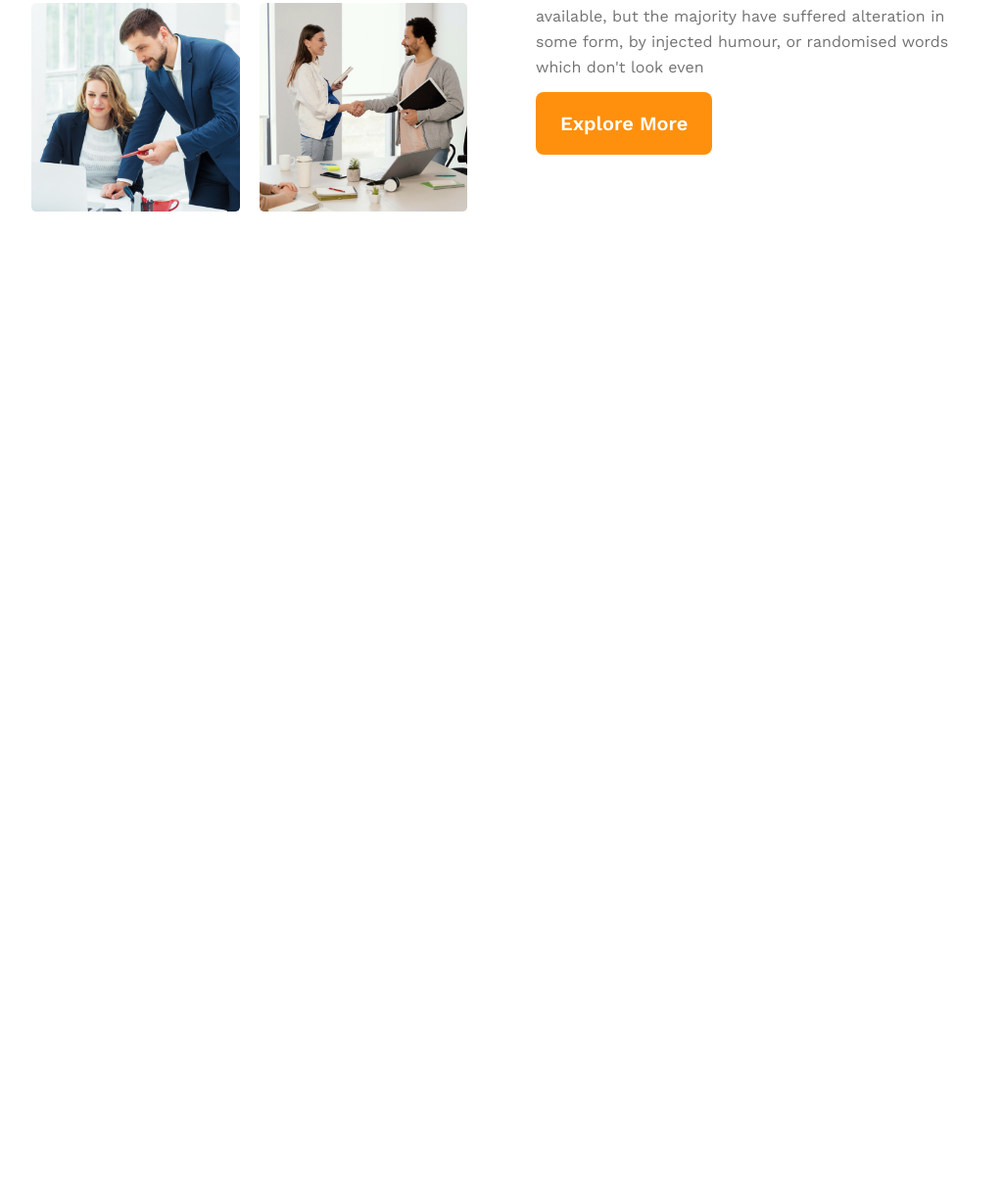
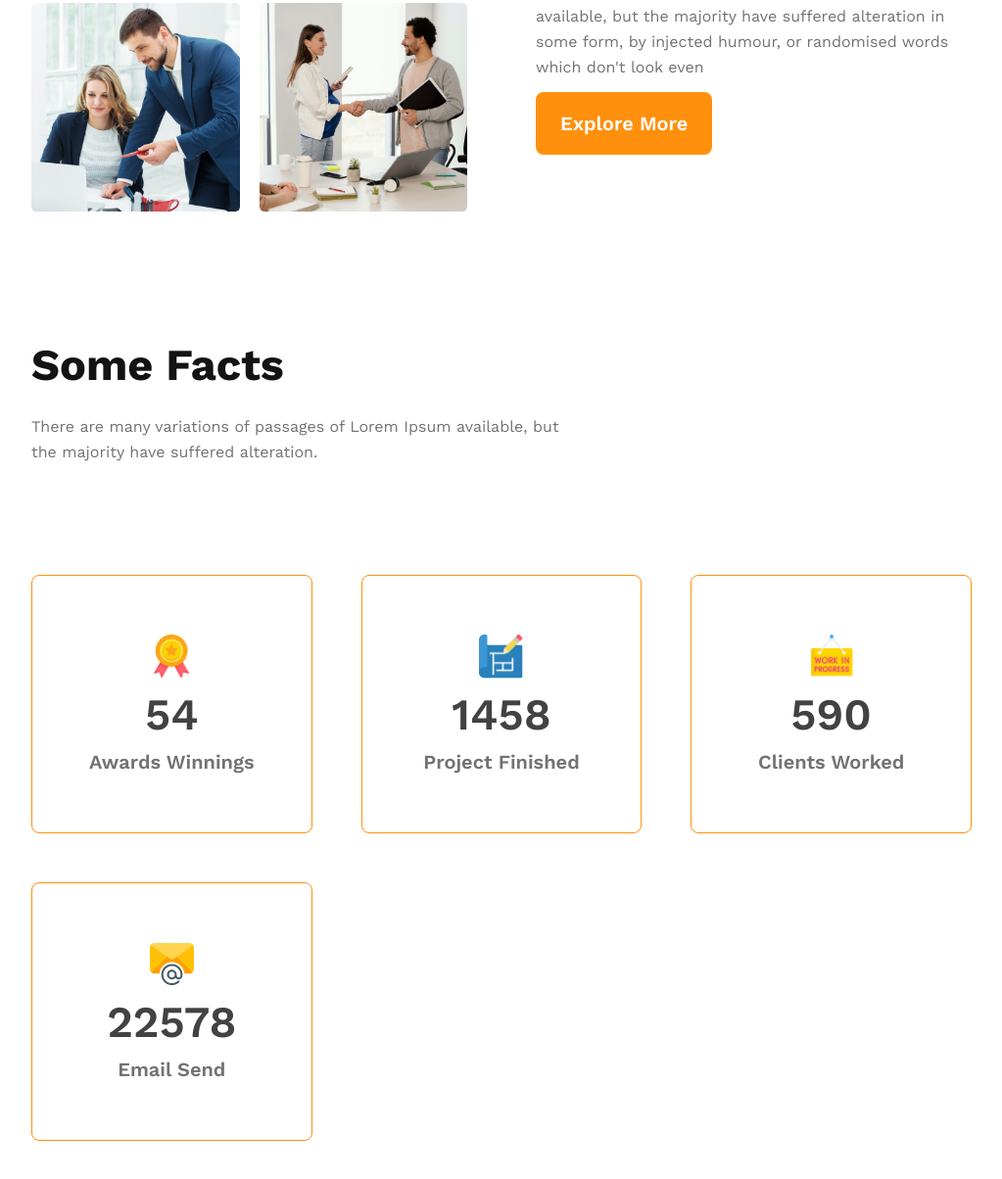
Before and after one commit to codewithsaidul/g3-architects, a plain HTML site: page index.html in a window 1280 px wide. Shown: the part 1349-2553 px from the top of the page at 98% size, without its empty margins (128-1151 px from the left). Before the commit the page ends 1565 px from the top, so only its background shows below. Drawn offline with nearby package versions, Linux system fonts and the light colour scheme.

Commit message:
Facts Section Content ADD & Responsive Done

```diff
--- a/css/style.css
+++ b/css/style.css
@@ -51,6 +51,18 @@ img {
 }
 
 
+/* ============= Button =============== */
+.btn {
+    padding: 20px 25px;
+    border-radius: 8px;
+    background: #FF900E;
+    color: #FFF;
+    /* text-align: center; */
+    font-size: 20px;
+    font-weight: 600;
+}
+
+
 /* ========== Header & Nav Style ================ */
 .header {
     width: 100%;
@@ -89,7 +101,7 @@ img {
 
 
 
-/* Banner Section */
+/*================= Banner Section ======================*/
 
 .banner__content {
     margin-top: 116px;
@@ -112,19 +124,6 @@ img {
     margin: 0 0 30px;
 }
 
-
-
-
-.btn {
-    padding: 20px 25px;
-    border-radius: 8px;
-    background: #FF900E;
-    color: #FFF;
-    /* text-align: center; */
-    font-size: 20px;
-    font-weight: 600;
-}
-
 .banner__img {
     margin-top: 60px;
 }
@@ -132,10 +131,11 @@ img {
 
 
 
-/* Team Sectionn Style */
+/*=================== Team Sectionn Style ========================*/
 .team {
     margin-top: 85px;
 }
+
 .team__container {
     display: flex;
     align-items: center;
@@ -162,7 +162,48 @@ img {
     color: #FF900E;
 }
 
-/* Smallest Device */
+/* ================================ Facts Section Style ============================== */
+.facts__heading {
+    margin-bottom: 7rem;
+}
+
+.facts__heading .section__description {
+    width: 542px;
+}
+
+.facts__container {
+    display: grid;
+    grid-template-columns: repeat(4, 1fr);
+    column-gap: 30px;
+}
+
+.facts__card {
+    text-align: center;
+    border-radius: 8px;
+    border: 1px solid #FF900E;
+    padding: 60px 20px;
+}
+
+.facts__card .facts__img {
+    width: 45px;
+    height: 45px;
+    margin: 0 auto 10px;
+}
+.facts__title {
+    color: #424242;
+    font-size: 45px;
+    font-weight: 600;
+    margin-bottom: 10px;
+}
+
+.facts__subtitle {
+    font-size: 20px;
+    font-weight: 600;
+    color: #727272;
+}
+
+
+/*========================== Media Query for Smallest Device =============================*/
 
 @media screen and (max-width: 420px) {
 
@@ -173,9 +214,11 @@ img {
     .nav__logo {
         font-size: 30px;
     }
+
     .nav__list {
         flex-direction: column;
     }
+
     .banner__title {
         font-size: 1rem;
     }
@@ -185,14 +228,11 @@ img {
         line-height: normal;
     }
 
-
 }
 
 @media screen and (max-width: 576px) {
 
-    /* .header {
-        padding: 20px;
-    } */
+
     .nav {
         flex-direction: column;
         row-gap: 2rem;
@@ -222,9 +262,22 @@ img {
         margin-left: 0;
     }
 
+    .facts__heading {
+        text-align: center;
+    }
+
+    .facts__heading .section__description {
+        width: 100%;
+    }
+
+    .facts__container {
+        grid-template-columns: repeat(1, 1fr);
+        row-gap: 2rem;
+    }
+
 }
 
-/* medium device */
+/*====================== Media Query for  Medium device ===========================*/
 
 @media screen and (min-width: 576px) and (max-width: 767px) {
 
@@ -245,6 +298,21 @@ img {
 
     .team__content {
         margin-left: 0;
+    }
+
+    .facts__heading .section__description {
+        width: 100%;
+    }
+
+    .facts__container {
+        grid-template-columns: repeat(1, 1fr);
+        row-gap: 2rem;
+    }
+
+
+    .facts__container {
+        grid-template-columns: repeat(2, 1fr);
+        gap: 2rem 1rem;
     }
 
 }
@@ -279,4 +347,18 @@ img {
     .team__content {
         margin-left: 0;
     }
+
+    .facts__container {
+        grid-template-columns: repeat(2, 1fr);
+        gap: 50px;
+    }
 }
+
+
+/*=============== Media Query for Medium Large Device ===================*/
+@media screen and (min-width: 1025px) and (max-width: 1291px) {
+    .facts__container {
+        grid-template-columns: repeat(3, 1fr);
+        gap: 50px;
+    }
+}
--- a/index.html
+++ b/index.html
@@ -59,7 +59,7 @@
 
     <!-- ====================== Main ========================== -->
     <main class="main">
-        <!-- =============== team Secion ====================== -->
+        <!-- =============== Team Secion ====================== -->
         <section class="team section">
             <div class="container">
                 <div class="team__container">
@@ -92,7 +92,90 @@
                 </div>
             </div>
         </section>
+        <!-- =============== Team Secion ====================== -->
+
+
         <!-- =============== Feature Secion ====================== -->
+        <section class="feature section">
+            <div class="container">
+                <div class="feature__container">
+
+                    <div class="feature__content"></div>
+
+                    <div class="feature__img"></div>
+
+                </div>
+            </div>
+        </section>
+        <!-- =============== Feature Secion ====================== -->
+
+
+        <!-- =============== Facts Secion ====================== -->
+        <section class="facts section">
+
+            <div class="container">
+                <div class="facts__heading">
+                    <h3 class="section__title">Some Facts</h3>
+                    <p class="section__description">There are many variations of passages of Lorem Ipsum available, but the majority have suffered alteration.</p>
+                </div>
+
+
+                <div class="facts__container">
+                    <!-- ========== Facts Card 1 ========== -->
+                    <article class="facts__card">
+                        <div class="facts__img">
+                            <img src="./images/icons/ribon.png" alt="facts image">
+                        </div>
+
+                        <h3 class="facts__title">54</h3>
+                        <span class="facts__subtitle">Awards Winnings</span>
+                    </article>
+                    <!-- ========== Facts Card 1 ========== -->
+
+                    <!-- ========== Facts Card 2 ========== -->
+                    <article class="facts__card">
+                        <div class="facts__img">
+                            <img src="./images/icons/projects.png" alt="facts image">
+                        </div>
+
+                        <h3 class="facts__title">1458</h3>
+                        <span class="facts__subtitle">Project Finished</span>
+                    </article>
+                    <!-- ========== Facts Card 2 ========== -->
+
+                    <!-- ========== Facts Card 3 ========== -->
+                    <article class="facts__card">
+                        <div class="facts__img">
+                            <img src="./images/icons/customers.png" alt="facts image">
+                        </div>
+
+                        <h3 class="facts__title">590</h3>
+                        <span class="facts__subtitle">Clients Worked</span>
+                    </article>
+                    <!-- ========== Facts Card 3 ========== -->
+
+                    <!-- ========== Facts Card 4 ========== -->
+                    <article class="facts__card">
+                        <div class="facts__img">
+                            <img src="./images/icons/email.png" alt="facts image">
+                        </div>
+
+                        <h3 class="facts__title">22578</h3>
+                        <span class="facts__subtitle">Email Send</span>
+                    </article>
+                    <!-- ========== Facts Card 4 ========== -->
+                </div>
+            </div>
+
+        </section>
+        <!-- =============== Facts Secion ====================== -->
+
+
+        <!-- =============== Sponspors Secion ====================== -->
+        <section class="sponspors section">
+
+        </section>
+        <!-- =============== Sponspors Secion ====================== -->
     </main>
     <!-- ====================== Main ========================== -->
 
```
